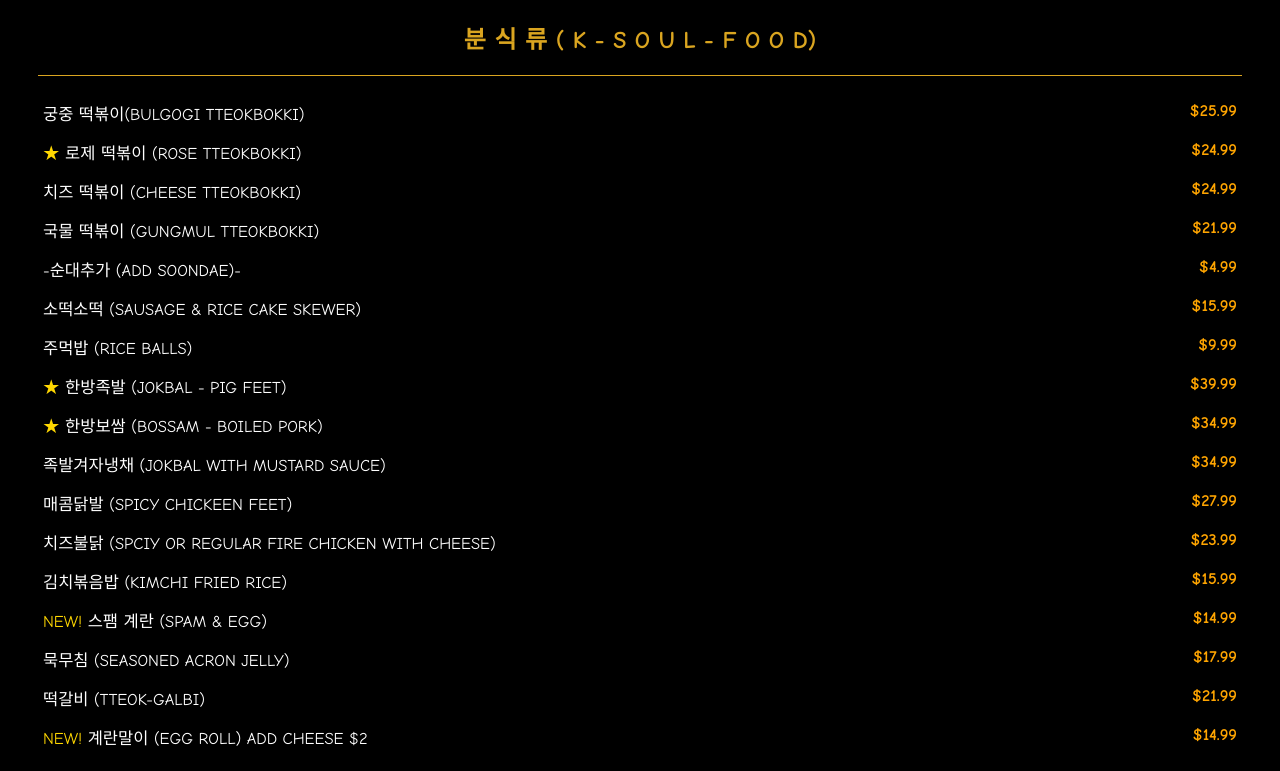
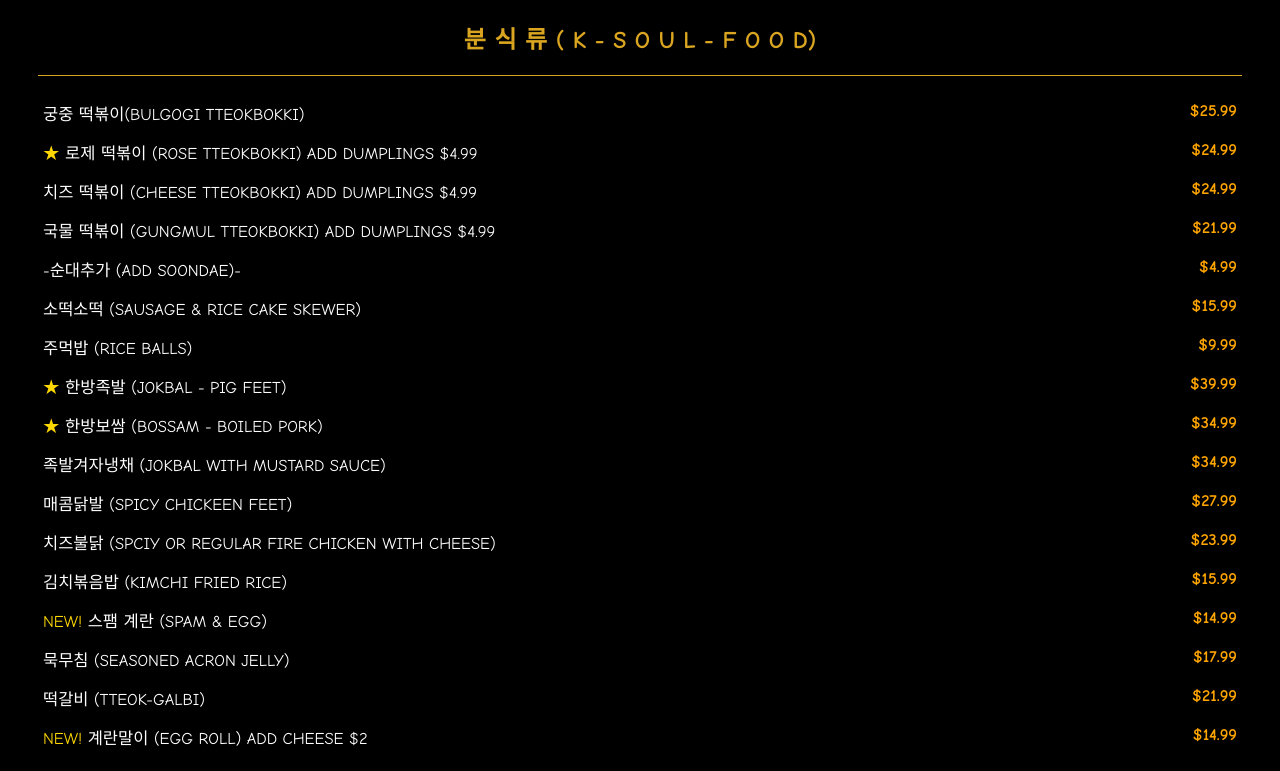
Before and after one commit to deanyim0226/nolza, a website: page kfood.html in a window 1280 px wide. Shown: the top 771 px of the page. Drawn offline with Linux system fonts and the light colour scheme; grey boxes are pictures that could not be loaded.

Commit message:
update menu

```diff
--- a/kfood.html
+++ b/kfood.html
@@ -11,9 +11,9 @@
             <h2>분 식 류 ( K - S O U L  - F O O D)</h2>
             <ul>
                 <li>궁중 떡볶이(BULGOGI TTEOKBOKKI) <span class="price">$25.99</span></li>
-                <li class="popular-menu">로제 떡볶이 (ROSE TTEOKBOKKI) <span class="price">$24.99</span></li>
-                <li>치즈 떡볶이 (CHEESE TTEOKBOKKI) <span class="price">$24.99</span></li>
-                <li>국물 떡볶이 (GUNGMUL TTEOKBOKKI) <span class="price">$21.99</span></li>
+                <li class="popular-menu">로제 떡볶이 (ROSE TTEOKBOKKI)  ADD DUMPLINGS $4.99 <span class="price">$24.99</span></li>
+                <li>치즈 떡볶이 (CHEESE TTEOKBOKKI) ADD DUMPLINGS $4.99<span class="price">$24.99</span></li>
+                <li>국물 떡볶이 (GUNGMUL TTEOKBOKKI) ADD DUMPLINGS $4.99 <span class="price">$21.99</span></li>
                 <li>-순대추가 (ADD SOONDAE)- <span class="price">$4.99</span></li>
                 <li>소떡소떡 (SAUSAGE & RICE CAKE SKEWER) <span class="price">$15.99</span></li>
                 <li>주먹밥 (RICE BALLS) <span class="price">$9.99</span></li>
```
Also changed, not shown: fried.html (+2 -1 lines), stir-fry.html (+2 -0 lines), images/LA.jpg (renamed from images/LA갈비.jpg), images/dipped french fried.jpg (added), images/gobchang.jpg (added), images/gobchang1.jpg (added), 3 other files.
